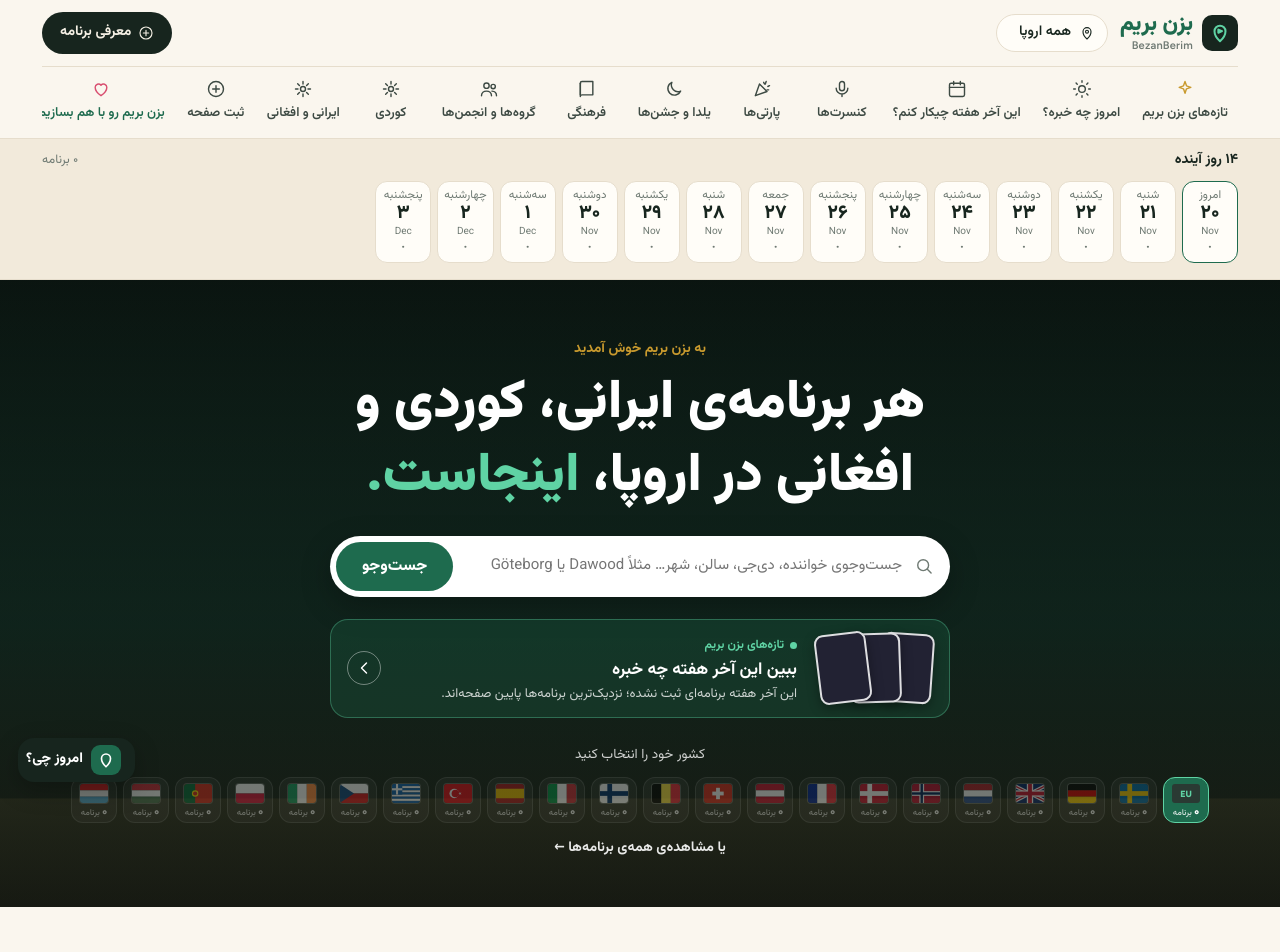
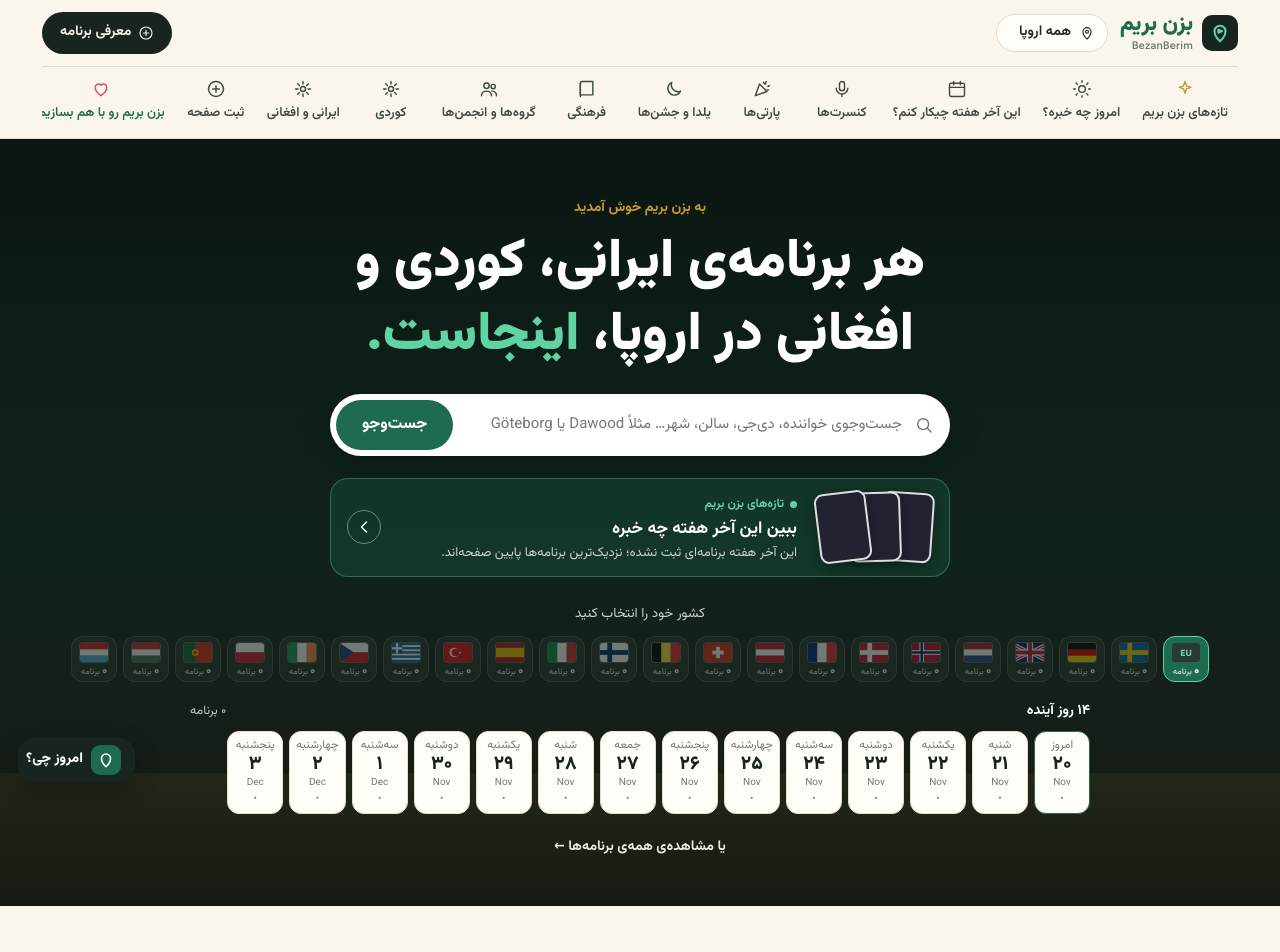
Before and after one commit to razhantahaee/BB, a plain HTML site: page site/index.html in a window 1280 px wide. Shown: the top 952 px of the page. Drawn offline with Linux system fonts and the light colour scheme; no server answers.

Commit message:
Calendar strip moved under the country flags (inside hero)
Co-Authored-By: Claude Sonnet 5.5 <noreply@anthropic.com>
Claude-Session: https://claude.ai/code/session_01TqLDHtgvtC72znYwXNhGbM

```diff
--- a/site/assets/css/style.css
+++ b/site/assets/css/style.css
@@ -254,3 +254,8 @@ footer p{max-width:60ch;margin:6px 0 0}
 .calday.today{border-color:var(--green)}
 .calday.on{background:var(--green-l);border-color:var(--green-d);box-shadow:0 0 0 2px var(--green-l)}
 .calday:focus-visible{outline:2px solid var(--green-d);outline-offset:2px}
+
+.calbar.in-hero{background:none;border:0;padding:0;margin:18px auto 4px;max-width:900px;text-align:start}
+.calbar.in-hero .calhead b{color:#fff}
+.calbar.in-hero .calhead span{color:rgba(255,255,255,.75)}
+.calbar.in-hero .calstrip{justify-content:flex-start}
--- a/site/index.html
+++ b/site/index.html
@@ -60,7 +60,6 @@
 </header>
 
 <main id="top">
-  <section class="calbar" aria-label="تقویم دو هفته‌ی آینده"><div class="wrap"><div class="calhead"><b>۱۴ روز آینده</b><span id="calSub"></span></div><div class="calstrip" id="calStrip" role="list"></div></div></section>
   <section class="hero">
     <div class="sky" aria-hidden="true">
       <svg viewBox="0 0 1440 520" preserveAspectRatio="xMidYMax slice">
@@ -89,6 +88,7 @@
       </button>
       <p class="pick">کشور خود را انتخاب کنید</p>
       <div class="flags" id="flags"></div>
+      <div class="calbar in-hero" aria-label="تقویم دو هفته‌ی آینده"><div class="calhead"><b>۱۴ روز آینده</b><span id="calSub"></span></div><div class="calstrip" id="calStrip" role="list"></div></div>
       <a class="allads" href="#events">یا مشاهده‌ی همه‌ی برنامه‌ها ←</a>
     </div>
   </section>
```
